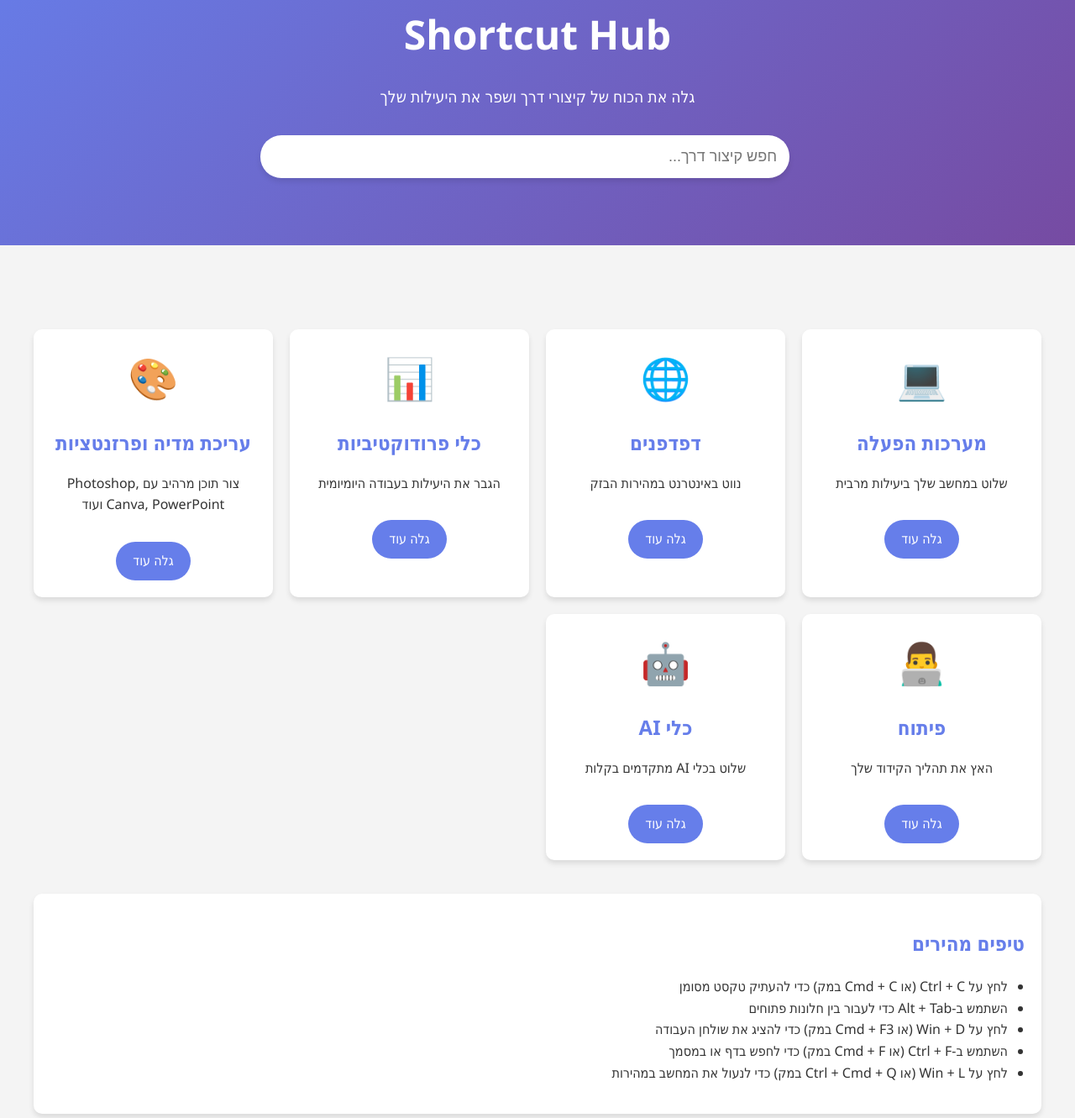
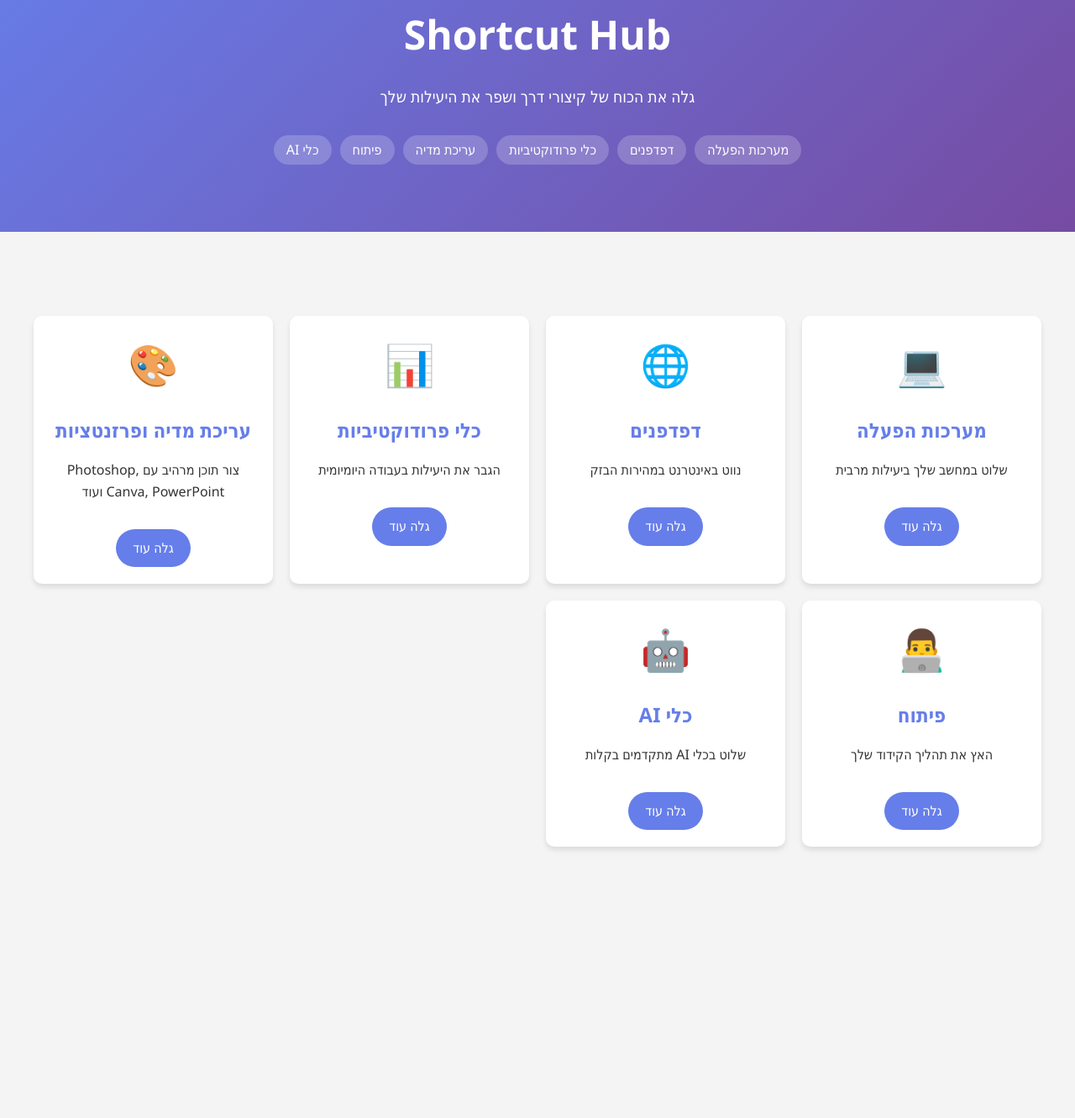
Before and after one commit to lanchi10/shortcut-hub, a plain HTML site: page index.html in a window 1280 px wide. Shown: the part 109-1440 px from the top of the page at 84% size. After the commit the page ends 1137 px from the top, so only its background shows below. Drawn offline with Linux system fonts and the light colour scheme.

Commit message:
Update index.html

```diff
--- a/index.html
+++ b/index.html
@@ -44,17 +44,23 @@
             font-size: 1.2em;
             margin-bottom: 30px;
         }
-        .search-bar {
-            max-width: 600px;
-            margin: 0 auto;
+        .quick-links {
+            display: flex;
+            justify-content: center;
+            flex-wrap: wrap;
+            gap: 10px;
+            margin-top: 20px;
         }
-        .search-bar input {
-            width: 100%;
-            padding: 15px;
-            font-size: 18px;
-            border: none;
-            border-radius: 25px;
-            box-shadow: 0 4px 6px rgba(0, 0, 0, 0.1);
+        .quick-link {
+            background-color: rgba(255, 255, 255, 0.2);
+            color: white;
+            padding: 5px 15px;
+            border-radius: 20px;
+            text-decoration: none;
+            transition: background-color 0.3s ease;
+        }
+        .quick-link:hover {
+            background-color: rgba(255, 255, 255, 0.3);
         }
         .categories {
             display: grid;
@@ -95,20 +101,6 @@
         .learn-more:hover {
             background-color: #764ba2;
         }
-        .quick-tips {
-            background: white;
-            border-radius: 10px;
-            padding: 20px;
-            margin-top: 40px;
-            box-shadow: 0 4px 6px rgba(0, 0, 0, 0.1);
-        }
-        .quick-tips h2 {
-            color: #667eea;
-            margin-bottom: 20px;
-        }
-        .quick-tips ul {
-            padding-right: 20px;
-        }
     </style>
 </head>
 <body>
@@ -117,8 +109,13 @@
         <div class="container">
             <h1>Shortcut Hub</h1>
             <p class="subtitle">גלה את הכוח של קיצורי דרך ושפר את היעילות שלך</p>
-            <div class="search-bar">
-                <input type="text" placeholder="חפש קיצור דרך...">
+            <div class="quick-links">
+                <a href="SH002.html" class="quick-link">מערכות הפעלה</a>
+                <a href="SH003.html" class="quick-link">דפדפנים</a>
+                <a href="SH004.html" class="quick-link">כלי פרודוקטיביות</a>
+                <a href="SH005.html" class="quick-link">עריכת מדיה</a>
+                <a href="SH006.html" class="quick-link">פיתוח</a>
+                <a href="SH007.html" class="quick-link">כלי AI</a>
             </div>
         </div>
     </header>
@@ -162,17 +159,6 @@
                 <a href="SH007.html" class="learn-more">גלה עוד</a>
             </div>
         </div>
-
-        <div class="quick-tips">
-            <h2>טיפים מהירים</h2>
-            <ul>
-                <li>לחץ על Ctrl + C (או Cmd + C במק) כדי להעתיק טקסט מסומן</li>
-                <li>השתמש ב-Alt + Tab כדי לעבור בין חלונות פתוחים</li>
-                <li>לחץ על Win + D (או Cmd + F3 במק) כדי להציג את שולחן העבודה</li>
-                <li>השתמש ב-Ctrl + F (או Cmd + F במק) כדי לחפש בדף או במסמך</li>
-                <li>לחץ על Win + L (או Ctrl + Cmd + Q במק) כדי לנעול את המחשב במהירות</li>
-            </ul>
-        </div>
     </main>
 </body>
 </html>
```
